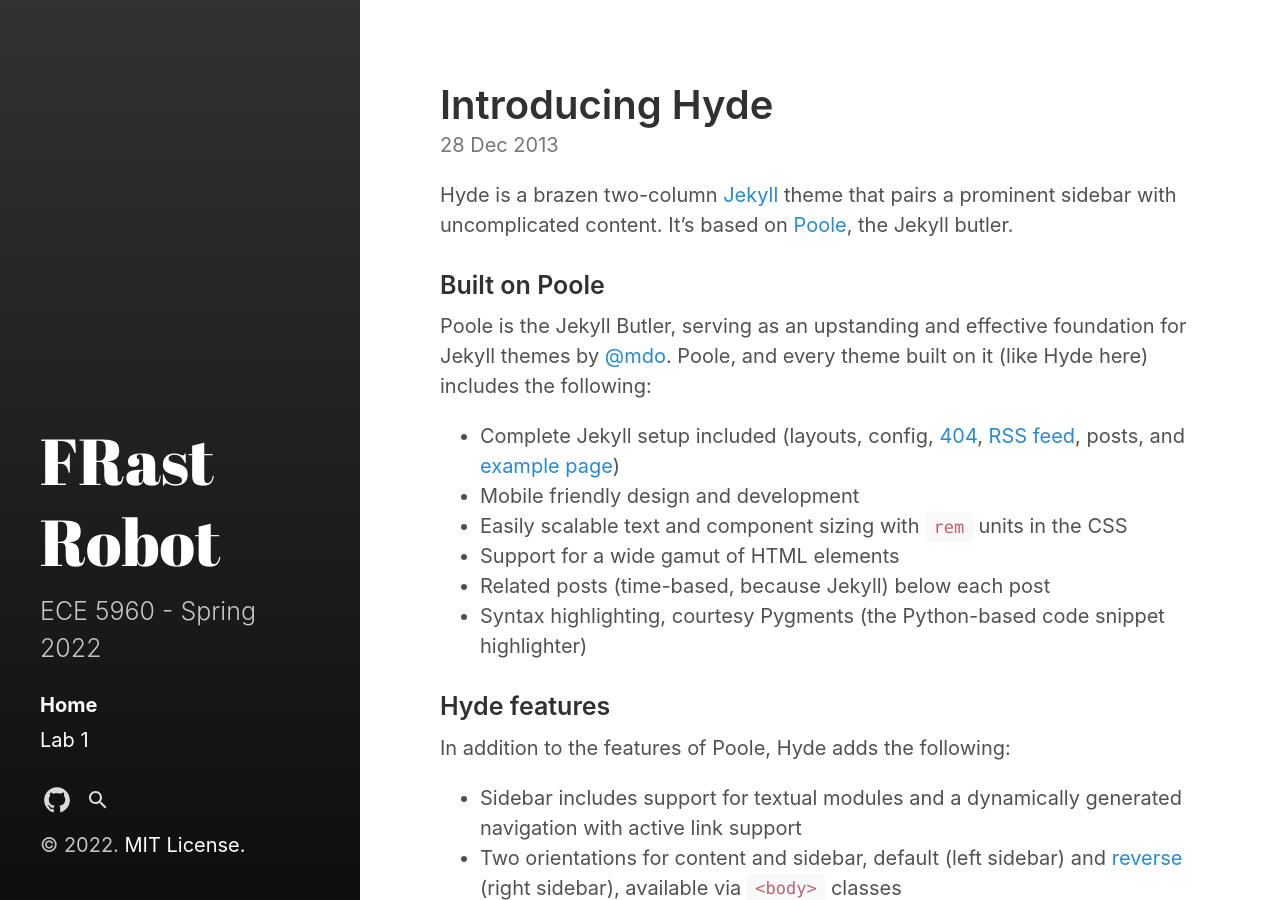
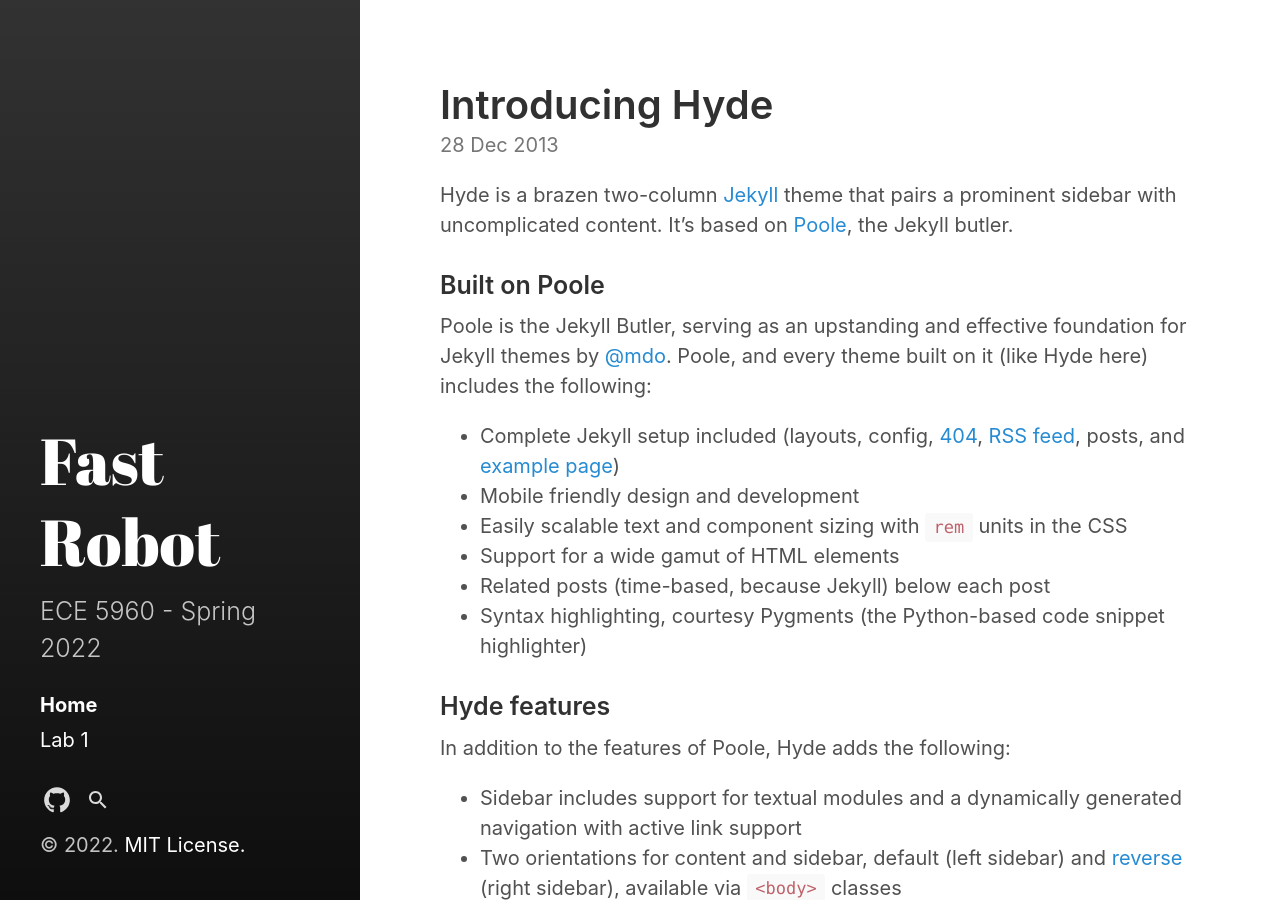
Before and after one commit to soulkun/hydeout, a Jekyll site: the page built from index.html, in a window 1280 px wide and 900 px high. Built offline with Jekyll 4.4.1, drawn with Linux system fonts in a browser that asks for light colours; the list of posts is cut into pages by our own code.

Commit message:
Update _config.yml

```diff
--- a/_config.yml
+++ b/_config.yml
@@ -3,7 +3,7 @@ markdown:         kramdown
 highlighter:      rouge
 
 # Setup
-title:            FRast Robot
+title:            Fast Robot
 tagline:          'A Culminating Design Experience (CDE) Course'
 description:      'ECE 5960 - Spring 2022'
 url:              https://github.com/soulkun/ECE5960-Fast-Robots
```
